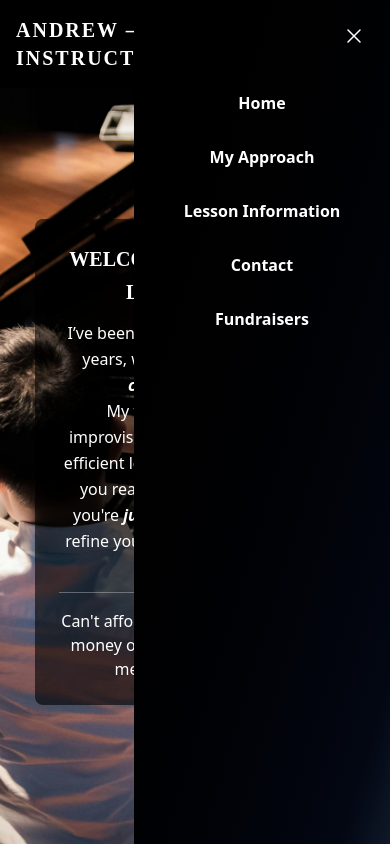
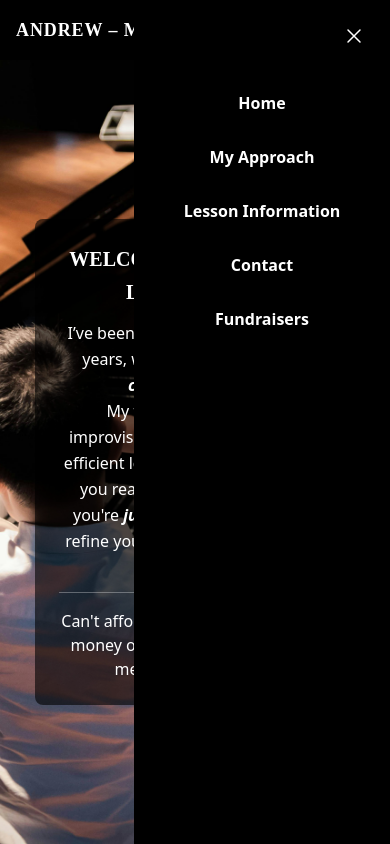
Before and after one commit to sunnycc17/andrew-shaw-tutoring, a website: page index.html in a window 390 px wide. Both pictures are taken after a click on the button "Open main menu". Shown: the top 844 px of the page. Drawn offline with nearby package versions, Linux system fonts and the light colour scheme; a script that the page names is missing; a web font is replaced by a local one.

Commit message:
edits on header

```diff
--- a/index.html
+++ b/index.html
@@ -78,7 +78,9 @@
         <div class="flex w-full items-center justify-between">
           <!-- Logo (Always on the Left) -->
           <div class="flex items-center">
-            <h1 class="logo text-xl font-semibold tracking-widest uppercase">
+            <h1
+              class="sm:tex-xl text-lg font-semibold tracking-wider uppercase sm:tracking-widest"
+            >
               Andrew – Music Instructor
             </h1>
           </div>
@@ -101,7 +103,7 @@
       <div class="lg:hidden" role="dialog" aria-modal="true">
         <!-- Sidebar, shown only when open is true -->
         <div
-          class="fixed inset-y-0 right-0 z-20 w-64 overflow-y-auto bg-gradient-to-br from-black via-gray-950 via-90% to-gray-900 px-6 py-6 text-center text-white sm:max-w-sm sm:ring-1 sm:ring-gray-900/10"
+          class="fixed inset-y-0 right-0 z-20 w-64 overflow-y-auto bg-black px-6 py-6 text-center text-white sm:max-w-sm sm:ring-1 sm:ring-gray-900/10"
           x-show="open"
           x-cloak
           @click.away="open = false"
```
Also changed, not shown: src/output.css.
